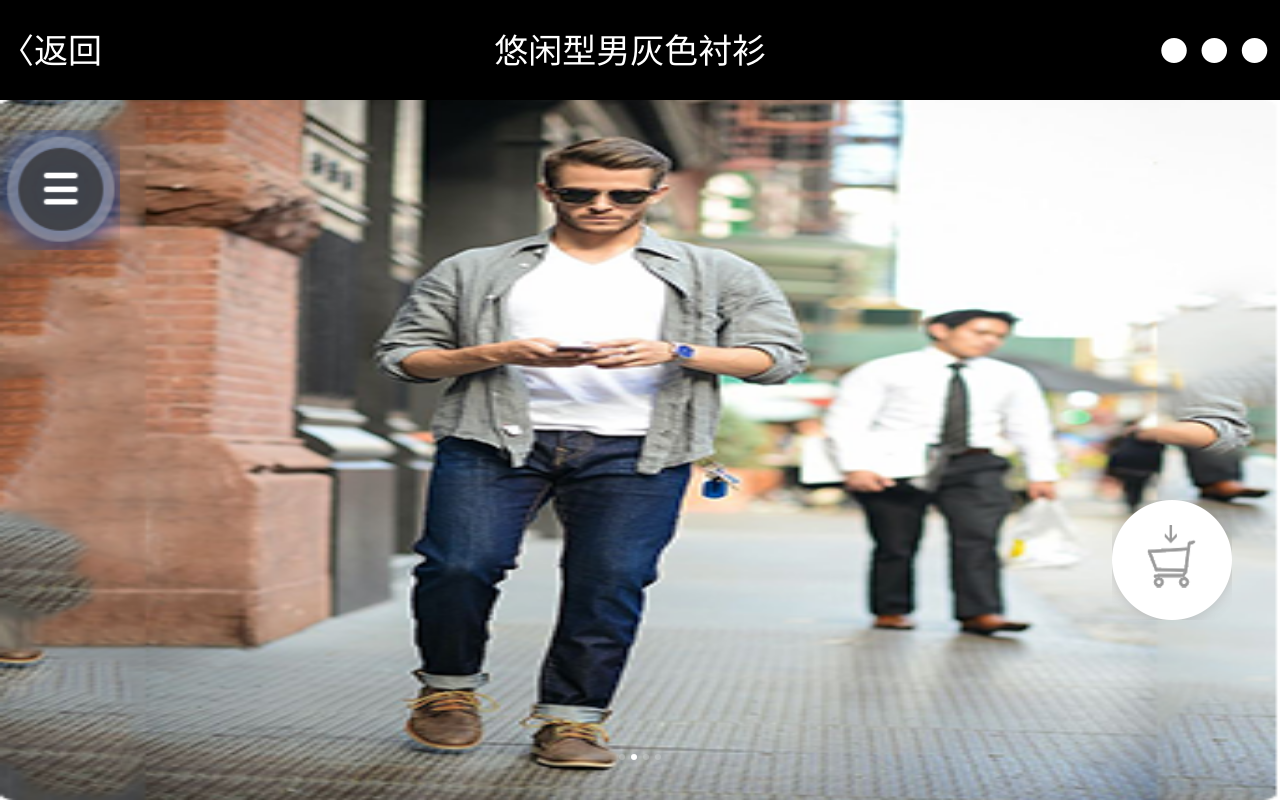
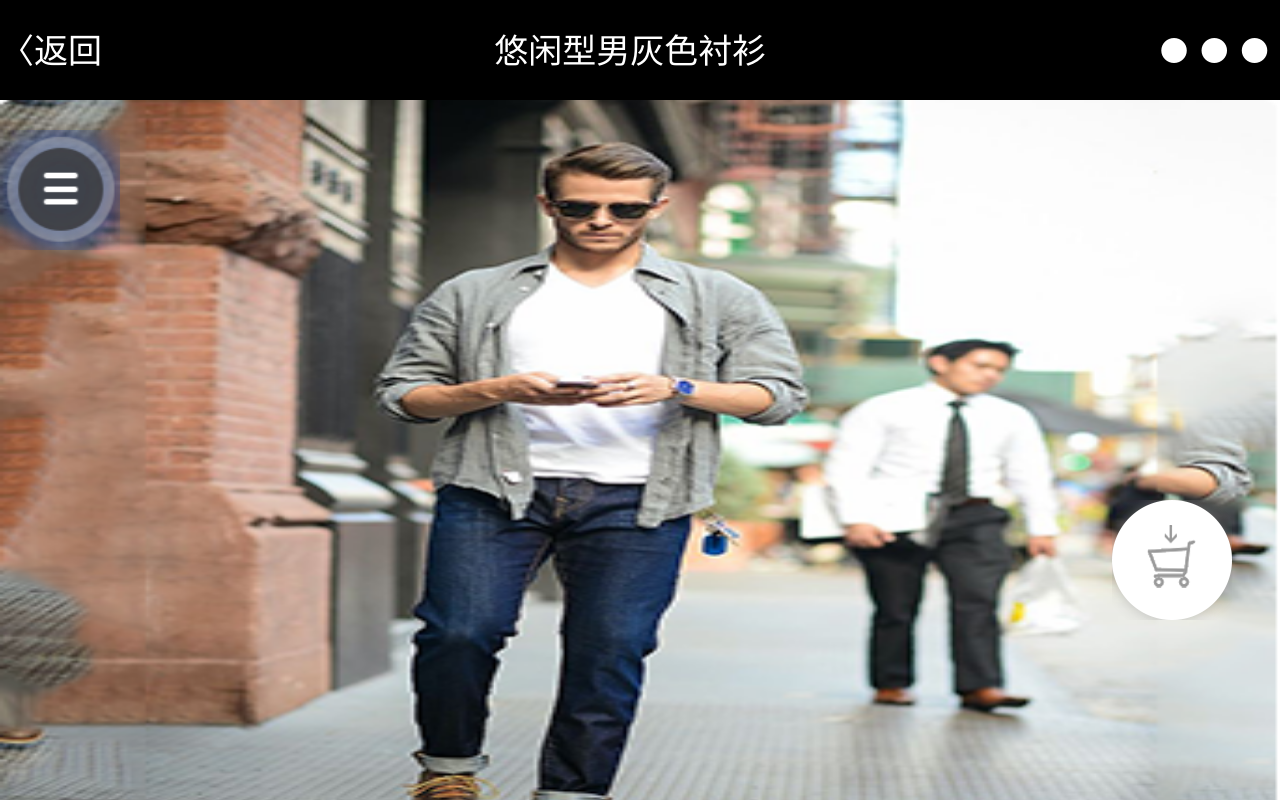
Before and after one commit to JuliusCaesarZeppeli/bilang, a Vue app in the folder bilang/: page /#/SingleProduct in a window 1280 px wide. Shown: the top 800 px of the page. Built offline with nearby package versions, Linux system fonts and the light colour scheme.

Commit message:
第四次提交-王佳雷

```diff
--- a/bilang/src/components/SingleProduct.vue
+++ b/bilang/src/components/SingleProduct.vue
@@ -203,7 +203,7 @@ img{width:100%;height:100%;}
 .ThreeBars{width:1.2rem;height:1.2rem;position:fixed;top:1.3rem;left:0;}
  .my-swipe .van-swipe-item {
     color: #fff;
-    height:7rem;
+    height:8rem;
     font-size: 20px;
     line-height: 150px;
     text-align: center;
```
